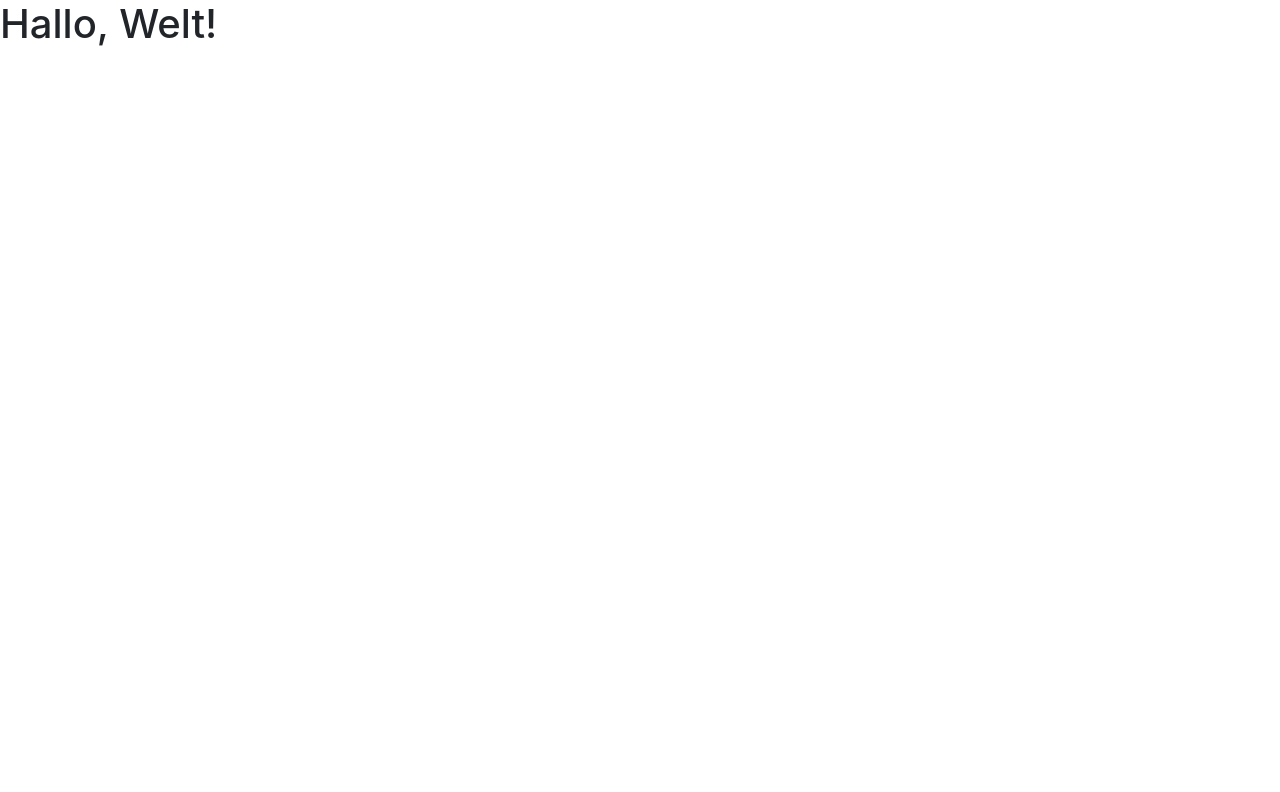
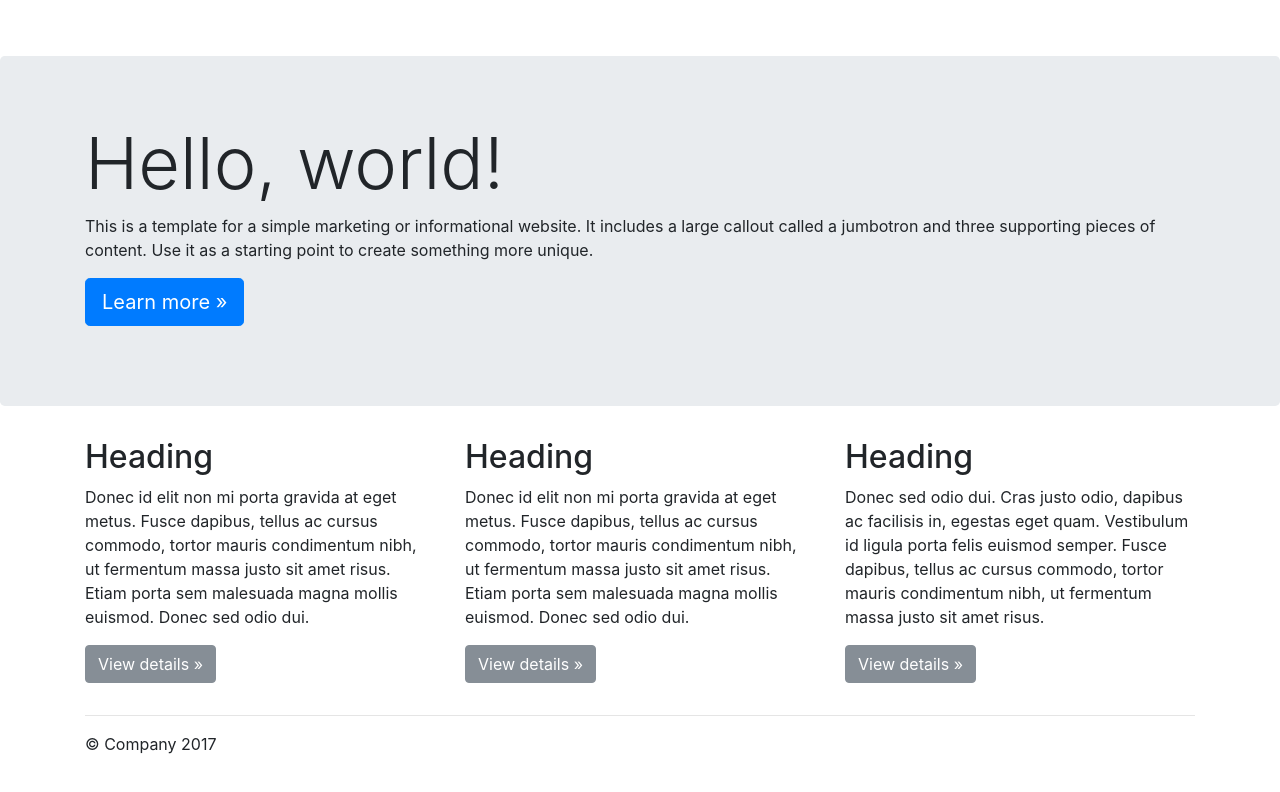
Before and after one commit to SgtHero/SgtHero.github.io, a plain HTML site: page index.html in a window 1280 px wide. Drawn offline with nearby package versions, Linux system fonts and the light colour scheme.

Commit message:
skeleton bootstrap html + css

```diff
--- /dev/null
+++ b/css/jumbotron.css
@@ -0,0 +1,4 @@
+/* Move down content because we have a fixed navbar that is 3.5rem tall */
+body {
+  padding-top: 3.5rem;
+}
--- a/index.html
+++ b/index.html
@@ -8,9 +8,52 @@
 
     <!-- Bootstrap CSS -->
     <link rel="stylesheet" href="https://maxcdn.bootstrapcdn.com/bootstrap/4.0.0-beta.2/css/bootstrap.min.css" integrity="sha384-PsH8R72JQ3SOdhVi3uxftmaW6Vc51MKb0q5P2rRUpPvrszuE4W1povHYgTpBfshb" crossorigin="anonymous">
+
+    <!-- My CSS -->
+    <link rel="stylesheet" href="/css/jumbotron.css">
   </head>
   <body>
-    <h1>Hallo, Welt!</h1>
+
+    <main role="main">
+
+      <!-- Main jumbotron for a primary marketing message or call to action -->
+      <div class="jumbotron">
+        <div class="container">
+          <h1 class="display-3">Hello, world!</h1>
+          <p>This is a template for a simple marketing or informational website. It includes a large callout called a jumbotron and three supporting pieces of content. Use it as a starting point to create something more unique.</p>
+          <p><a class="btn btn-primary btn-lg" href="#" role="button">Learn more &raquo;</a></p>
+        </div>
+      </div>
+
+      <div class="container">
+        <!-- Example row of columns -->
+        <div class="row">
+          <div class="col-md-4">
+            <h2>Heading</h2>
+            <p>Donec id elit non mi porta gravida at eget metus. Fusce dapibus, tellus ac cursus commodo, tortor mauris condimentum nibh, ut fermentum massa justo sit amet risus. Etiam porta sem malesuada magna mollis euismod. Donec sed odio dui. </p>
+            <p><a class="btn btn-secondary" href="#" role="button">View details &raquo;</a></p>
+          </div>
+          <div class="col-md-4">
+            <h2>Heading</h2>
+            <p>Donec id elit non mi porta gravida at eget metus. Fusce dapibus, tellus ac cursus commodo, tortor mauris condimentum nibh, ut fermentum massa justo sit amet risus. Etiam porta sem malesuada magna mollis euismod. Donec sed odio dui. </p>
+            <p><a class="btn btn-secondary" href="#" role="button">View details &raquo;</a></p>
+          </div>
+          <div class="col-md-4">
+            <h2>Heading</h2>
+            <p>Donec sed odio dui. Cras justo odio, dapibus ac facilisis in, egestas eget quam. Vestibulum id ligula porta felis euismod semper. Fusce dapibus, tellus ac cursus commodo, tortor mauris condimentum nibh, ut fermentum massa justo sit amet risus.</p>
+            <p><a class="btn btn-secondary" href="#" role="button">View details &raquo;</a></p>
+          </div>
+        </div>
+
+        <hr>
+
+      </div> <!-- /container -->
+
+    </main>
+
+    <footer class="container">
+      <p>&copy; Company 2017</p>
+    </footer>
 
     <!-- Optional JavaScript -->
     <!-- jQuery first, then Popper.js, then Bootstrap JS -->
```
Also changed, not shown: 1 other file.
